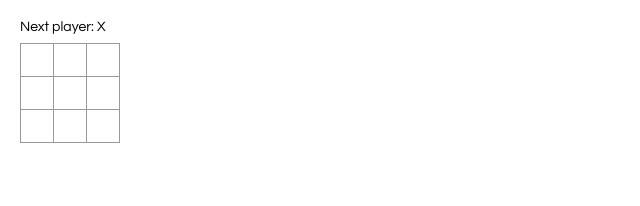
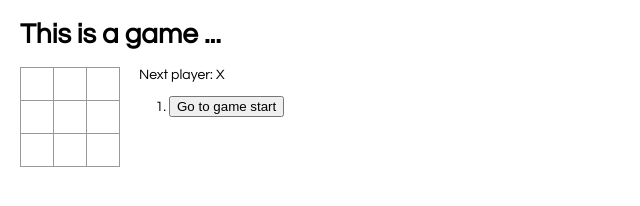
Before and after one commit to mdw233/react-tac-toe, a React app: page / in a window 1280 px wide. Shown: the whole page, without its empty margins (0-640 px from the left). Built offline with nearby package versions, Linux system fonts and the light colour scheme.

Commit message:
added the history tracking and button; the button is not yet implemented

```diff
--- a/public/index.html
+++ b/public/index.html
@@ -25,6 +25,7 @@
     <noscript>
       You need to enable JavaScript to run this app.
     </noscript>
+    <h1>This is a game ...</h1>
     <div id="root"></div>
     <!--
       This HTML file is a template.
--- a/src/index.js
+++ b/src/index.js
@@ -11,47 +11,19 @@ import './index.css';
   }
 
   class Board extends React.Component {
-    constructor(props) {
-      super(props);
-      this.state = {
-        squares: Array(9).fill(null),
-        xIsNext: true,
-      };
-    }
-
-    handleClick(i) {
-      const squares = this.state.squares.slice();
-
-      if (calculateWinner(squares) || squares[i]) return;
-
-      squares[i] = this.state.xIsNext ? 'X' : 'O';
-      this.setState({
-        squares: squares,
-        xIsNext: !this.state.xIsNext,
-      });
-    }
 
     renderSquare(i) {
       return (
         <Square
-          value={this.state.squares[i]}
-          onClick={() => this.handleClick(i)}
+          value={this.props.squares[i]}
+          onClick={() => this.props.onClick(i)}
         />
       );
     }
 
     render() {
-      const winner = calculateWinner(this.state.squares);
-      let status = "";
-      if (winner) {
-        status = `Winner: ${winner}`
-      } else {
-        status = `Next player: ${this.state.xIsNext ? 'X' : 'O'}`;
-      }
-
       return (
         <div>
-          <div className="status">{status}</div>
           <div className="board-row">
             {this.renderSquare(0)}
             {this.renderSquare(1)}
@@ -73,15 +45,65 @@ import './index.css';
   }
 
   class Game extends React.Component {
+    constructor(props) {
+      super(props);
+      this.state = {
+        history: [{
+          squares: Array(9).fill(null),
+        }],
+        xIsNext: true,
+      };
+    }
+
+    handleClick(i) {
+      const history = this.state.history;
+      const current = history[history.length - 1];
+      const squares = current.squares.slice();
+
+      if (calculateWinner(squares) || squares[i]) return;
+
+      squares[i] = this.state.xIsNext ? 'X' : 'O';
+      this.setState({
+        history: history.concat([{squares: squares}]),
+        xIsNext: !this.state.xIsNext,
+      });
+    }
+
     render() {
+      const history = this.state.history;
+      const current = history[history.length - 1];
+      const winner = calculateWinner(current.squares);
+
+      const moves = history.map((step, move) => {
+        const desc = move ?
+          'Go to move #' + move :
+          'Go to game start';
+
+          return (
+            <li>
+              <button onClick={() => this.jumpTo(move)}>{desc}</button>
+            </li>
+          )
+      });
+
+
+      let status = "";
+      if (winner) {
+        status = `Winner: ${winner}`
+      } else {
+        status = `Next player: ${this.state.xIsNext ? 'X' : 'O'}`;
+      }
+
       return (
         <div className="game">
           <div className="game-board">
-            <Board />
+            <Board
+              squares={current.squares}
+              onClick={(i) => this.handleClick(i)} />
           </div>
           <div className="game-info">
-            <div>{/* status */}</div>
-            <ol>{/* TODO */}</ol>
+            <div>{status}</div>
+            <ol>{moves}</ol>
           </div>
         </div>
       );
```
